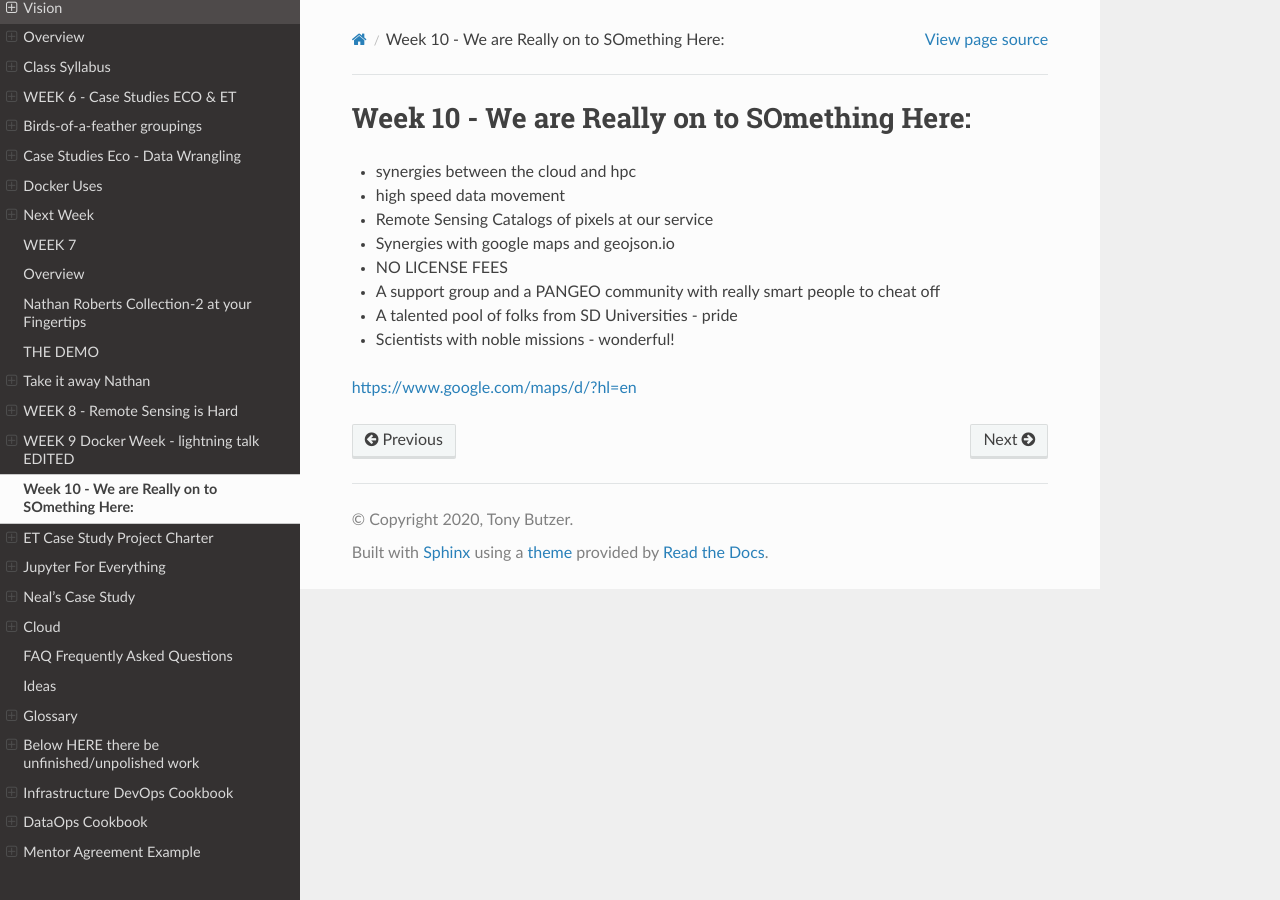
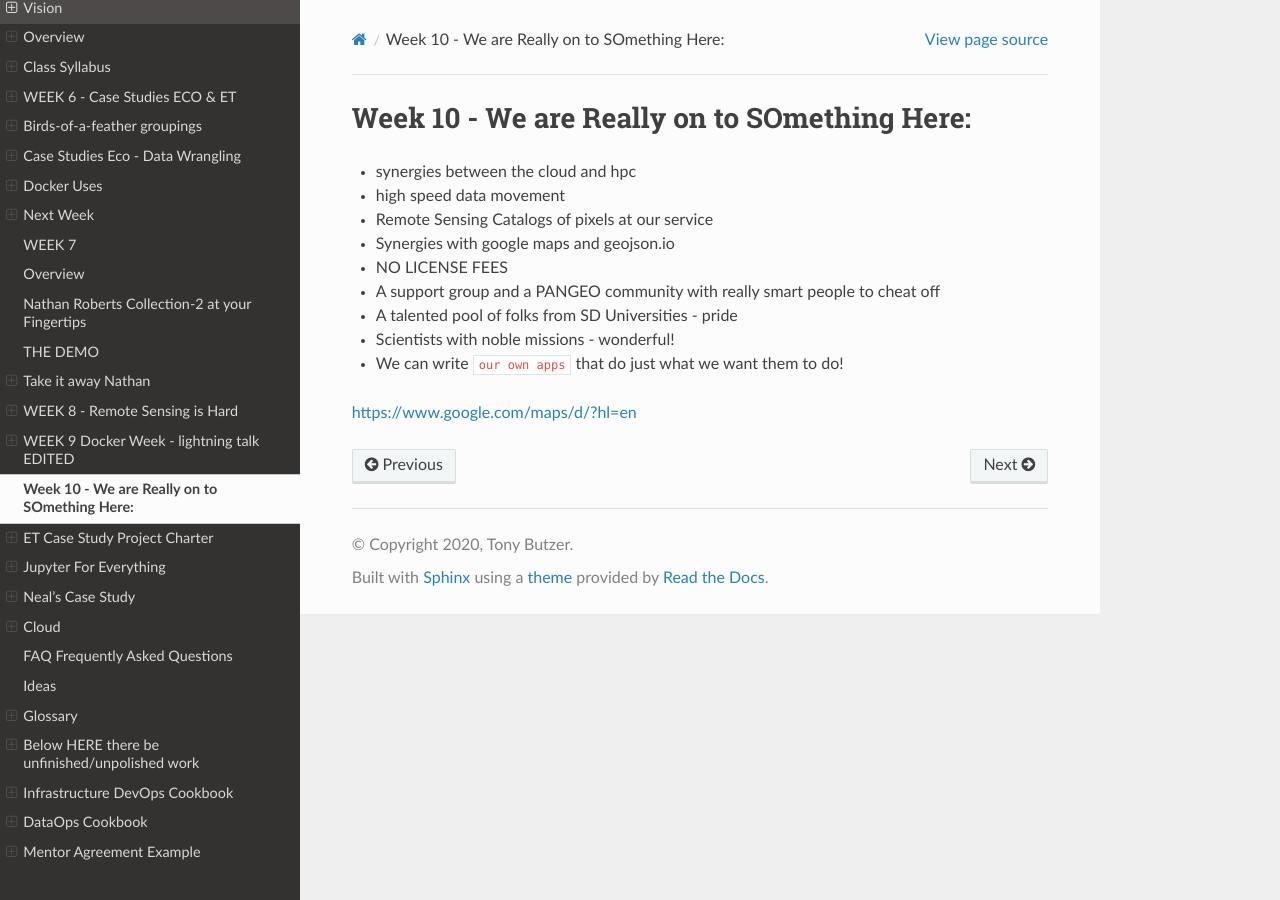
Before and after one commit to tonybutzer/harmony-docs, a Sphinx documentation site: the page built from documentation/source/10week.md, in a window 1280 px wide. Built offline with Sphinx 7.4.7 and the Read the Docs theme 2.0.0, drawn with Linux system fonts in a browser that asks for light colours; pages that are not in the unit, such as notebooks, are missing from menus.

Commit message:
automatic git update from Makefile

```diff
--- a/documentation/source/10week.md
+++ b/documentation/source/10week.md
@@ -8,5 +8,6 @@
 - A support group and a PANGEO community with really smart people to cheat off
 - A talented pool of folks from SD Universities - pride
 - Scientists with noble missions - wonderful!
+- We can write `our own apps` that do just what we want them to do!
 
 [https://www.google.com/maps/d/?hl=en](https://www.google.com/maps/d/?hl=en)
```
